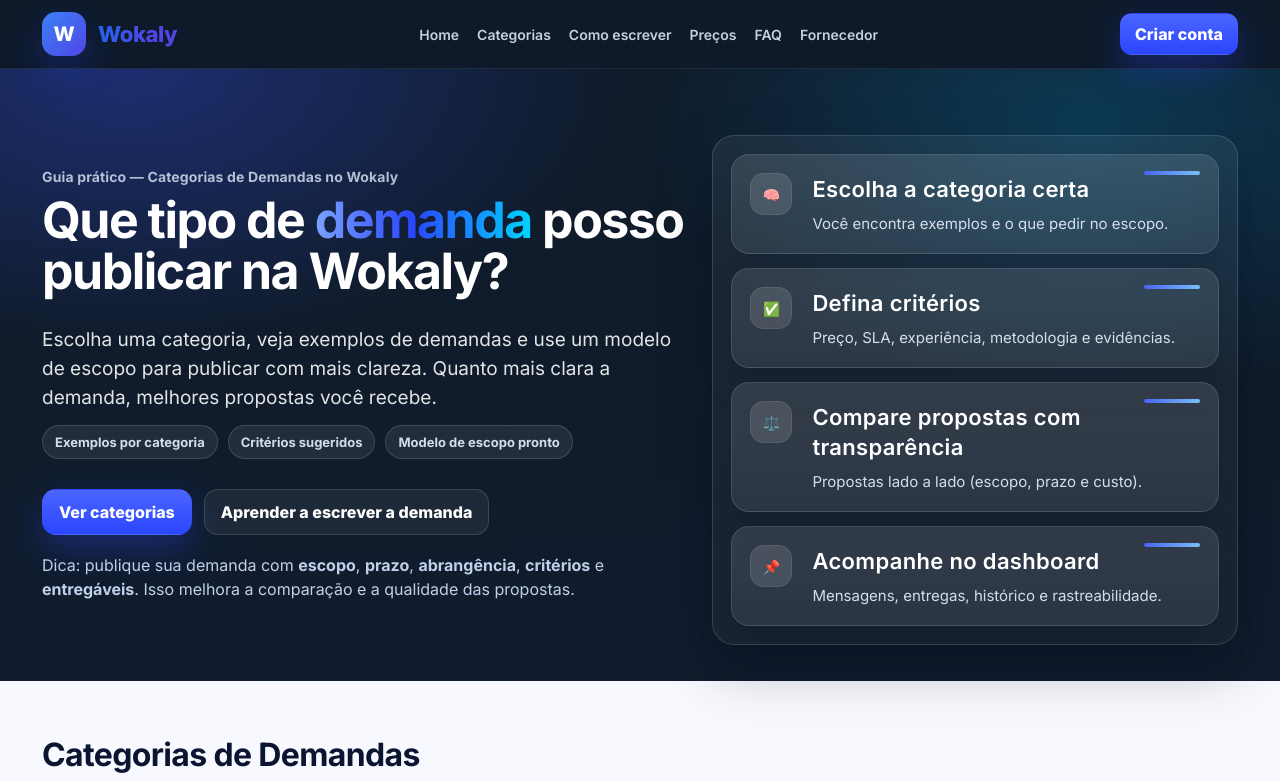
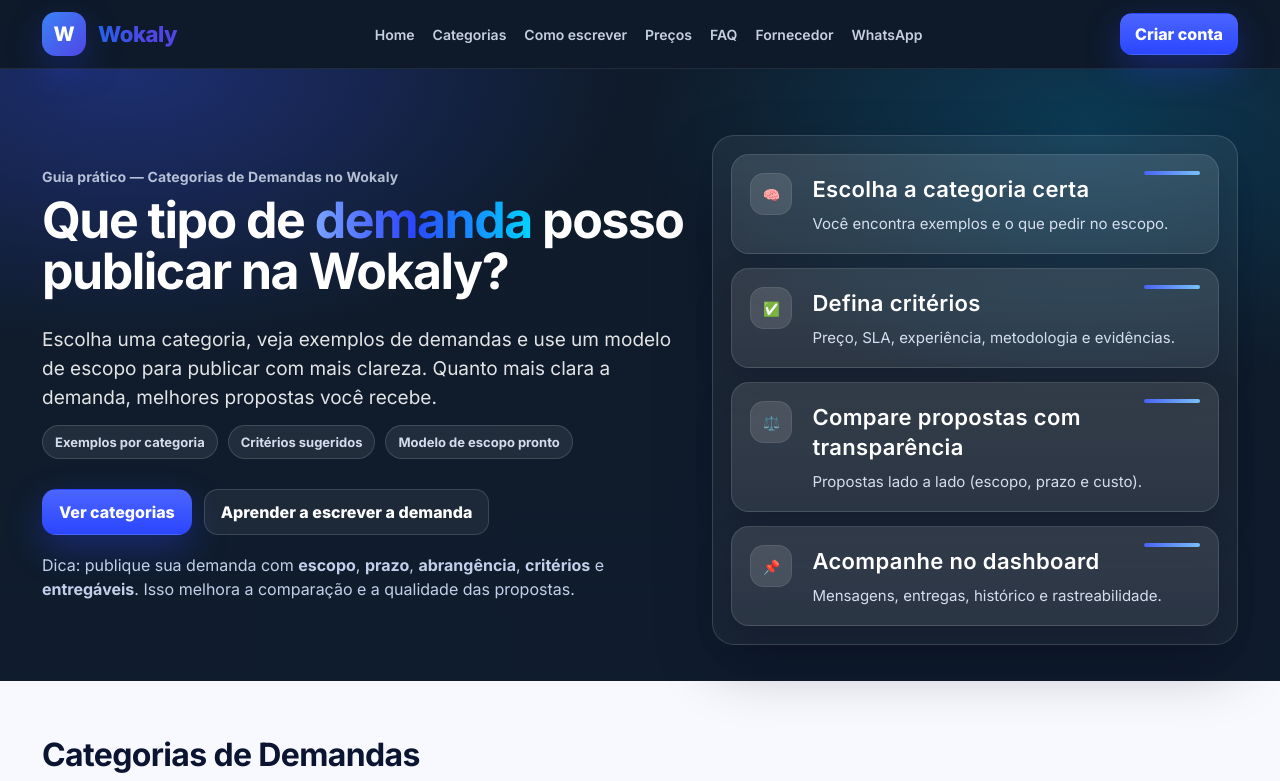
Before and after one commit to rdsilvalopes/wokaly-landing, a plain HTML site: page categorias.html in a window 1280 px wide. Shown: the top 781 px of the page. Drawn offline with Linux system fonts and the light colour scheme.

Commit message:
feat(landing): adiciona whatsapp no menu

```diff
--- a/categorias.html
+++ b/categorias.html
@@ -39,6 +39,7 @@
         <a href="/precos.html">Preços</a>
         <a href="/faq.html">FAQ</a>
         <a href="/fornecedor.html">Fornecedor</a>
+        <a href="https://wa.me/5521991107791" target="_blank" rel="noopener noreferrer">WhatsApp</a>
       </nav>
 
       <a class="btn btn-primary" href="https://app.wokaly.com/">Criar conta</a>
```
Also changed, not shown: faq.html (+1 -0 lines), fornecedor.html (+1 -0 lines), index.html (+1 -0 lines), precos.html (+1 -0 lines).
